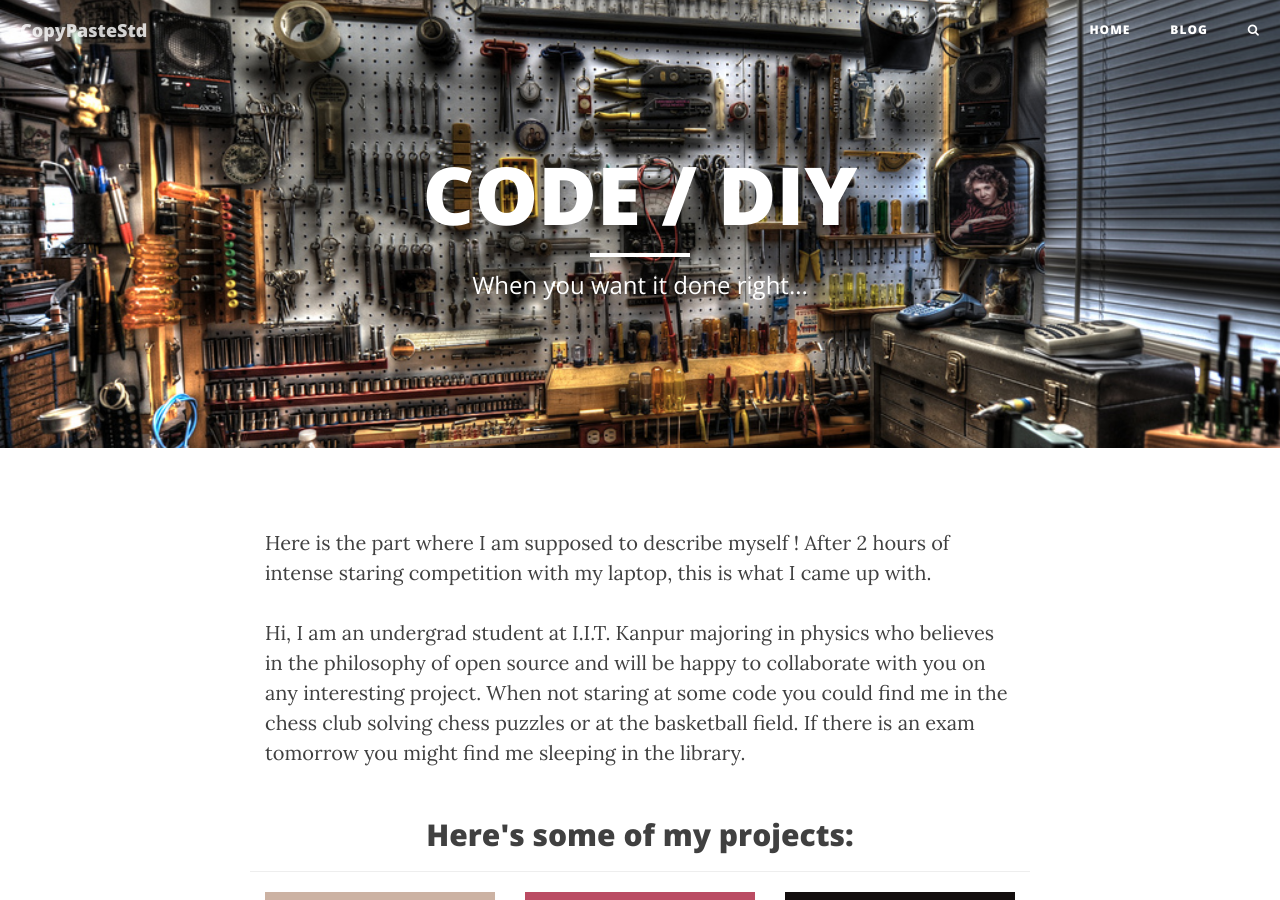
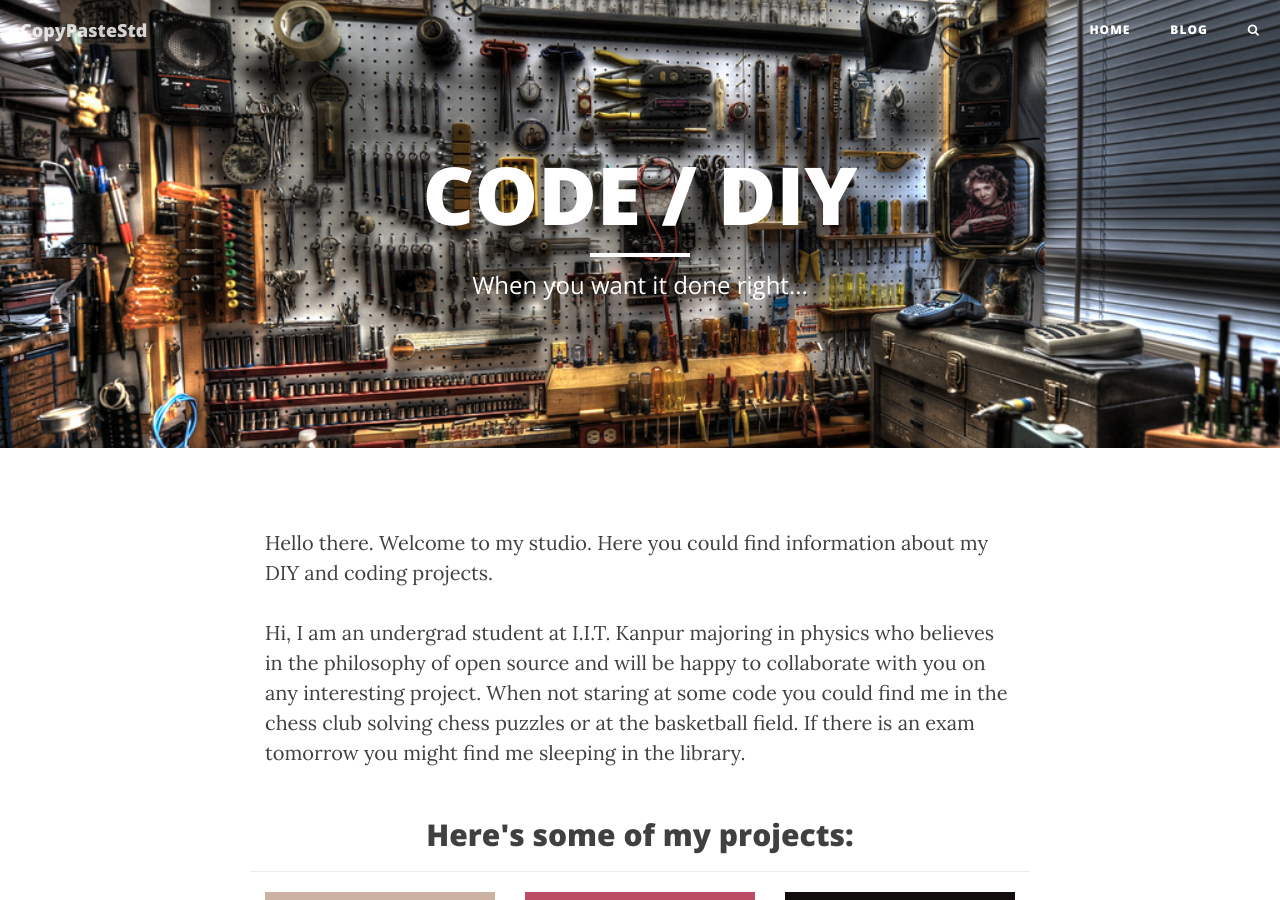
Before and after one commit to copypastestd/copypastestd.github.io, a Jekyll site: the page built from index.html, in a window 1280 px wide and 900 px high. Built offline with Jekyll 4.4.1, drawn with Linux system fonts in a browser that asks for light colours; nearby versions of some CDN libraries.

Commit message:
change text

```diff
--- a/index.html
+++ b/index.html
@@ -8,8 +8,7 @@ header-img: "img/home-bg.jpg"
 <section id="about">
 	<div>
 		<p>
-			Here is the part where I am supposed to describe myself !
-			After 2 hours of intense staring competition with my laptop, this is what I came up with.
+			Hello there. Welcome to my studio. Here you could find information about my DIY and coding projects.
 		</p>
 		<p>
 			Hi, I am an undergrad student at I.I.T. Kanpur majoring in physics who believes in the philosophy of open source and will be happy to collaborate with you on any interesting project. When not staring at some code you could find me in the chess club solving chess puzzles or at the basketball field. If there is an exam tomorrow you might find me sleeping in the library.
```
